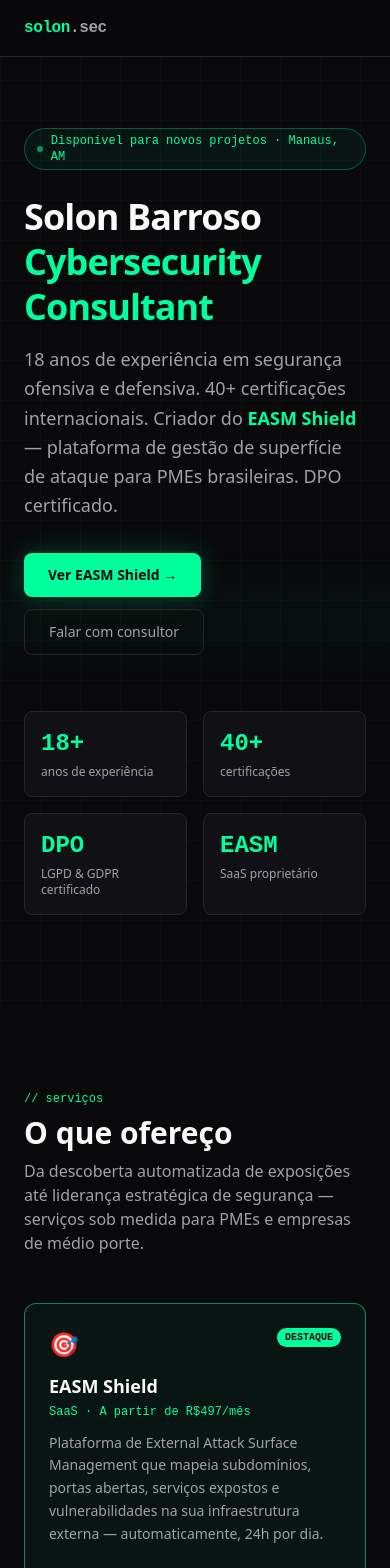
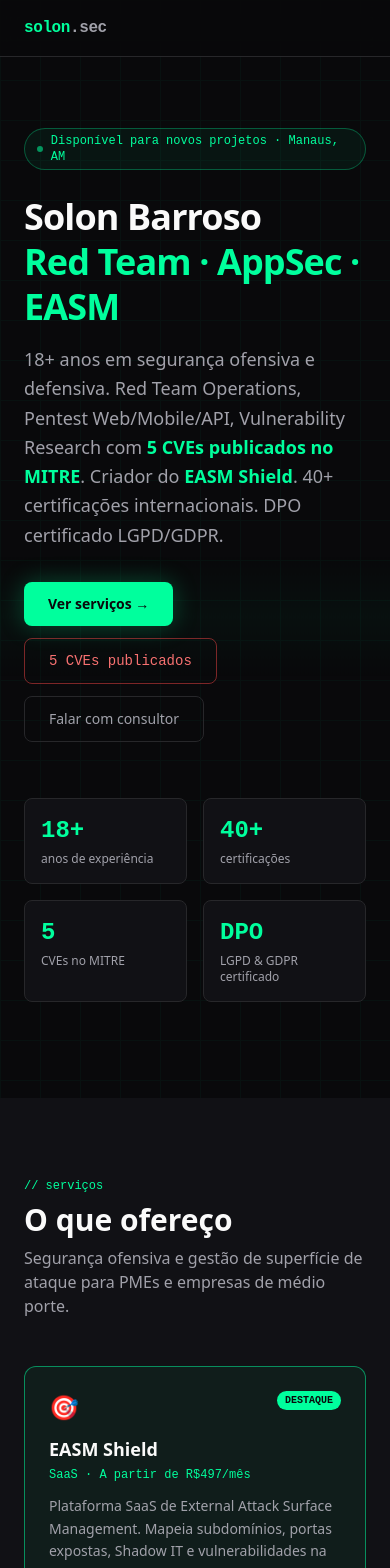
Before and after one commit to solonbarroso/solon-portfolio, a Next.js app: page / in a window 390 px wide. Shown: the top 1568 px of the page. Built offline with nearby package versions, Linux system fonts and the light colour scheme.

Commit message:
add offensive certs, CVEs section, portfolio links, updated about

```diff
--- a/src/app/page.tsx
+++ b/src/app/page.tsx
@@ -2,12 +2,70 @@
 
 import { useState } from 'react'
 
-const CERTS = [
-  'CYSA+', 'SEC+', 'DPO', 'LGPD', 'GDPR', 'CCSA',
-  'MCRTA', 'MCBTA', 'EHE', 'PTE', 'CFF', 'CSF',
-  'ISMF', 'ISFS', 'ISRMF', 'NSE1', 'NSE2', 'LPI',
-  'MCASEA', 'MCSA', 'MCITP', 'MCTS', 'MCP', 'MCT',
-  'ITIL', 'CSAP',
+const CERTS_OFFENSIVE = [
+  'CAPenX', 'CNPen', 'CAPen', 'CMPen',
+  'Web-RTA', 'API-RTA', 'MCRTA', 'CRT-ID', 'CRTA',
+  'CAPT', 'CRTOM', 'EHE', 'PTE',
+]
+
+const CERTS_DEFENSIVE = [
+  'CSAP', 'CySA+', 'Security+', 'CCSA',
+  'Forensics', 'NSE1', 'NSE2',
+]
+
+const CERTS_GOV = [
+  'DPO', 'LGPD', 'GDPR', 'ISO 27001', 'ISO 27005',
+  'ITIL v4', 'Azure Sec Engineer', 'MCSA', 'MCITP', 'LPI Linux',
+]
+
+const CERTS_TENABLE = [
+  'Tenable EASM SE', 'Tenable EASM Sales', 'Nessus Expert SE',
+  'Tenable Cloud SE', 'Tenable Vuln SE', 'Tenable OT SE',
+  'Tenable Identity SE', 'Tenable Web App Scanning',
+  'Tenable One SE', 'CASA API Security',
+]
+
+const CVES = [
+  {
+    id: 'CVE-2025-63947',
+    type: 'SQL Injection',
+    target: 'phpMsAdmin v2.2',
+    severity: 'Critical',
+    desc: 'Stacked query SQL injection via database_mode.php — permite execução arbitrária de comandos no banco de dados sem sanitização.',
+    url: 'https://github.com/solonbarroso/vulnerability-research/blob/main/advisories/phpMsAdmin/CVE-2025-63947.md',
+  },
+  {
+    id: 'CVE-2025-63948',
+    type: 'Reflected XSS',
+    target: 'phpMsAdmin v2.2',
+    severity: 'High',
+    desc: 'Cross-Site Scripting refletido via parâmetro dbname — execução de JavaScript arbitrário no contexto da sessão administrativa.',
+    url: 'https://github.com/solonbarroso/vulnerability-research/blob/main/advisories/phpMsAdmin/CVE-2025-63948.md',
+  },
+  {
+    id: 'CVE-2025-63949',
+    type: 'Reflected XSS',
+    target: 'yohanawi Hotel Management System',
+    severity: 'High',
+    desc: 'XSS refletido em múltiplos arquivos (room.php, bills.php, new_client.php +8) — parâmetros GET sem sanitização em toda a aplicação.',
+    url: 'https://github.com/solonbarroso/vulnerability-research/blob/main/advisories/Hotel-Management-System/CVE-2025-63949.md',
+  },
+  {
+    id: 'CVE-2025-63950',
+    type: 'Insecure Deserialization',
+    target: 'Twittodon',
+    severity: 'Critical',
+    desc: 'PHP Object Injection via download.php — parâmetro obj deserializado sem validação permite injeção de objetos arbitrários.',
+    url: 'https://github.com/solonbarroso/vulnerability-research/blob/main/advisories/Twittodon/CVE-2025-63950.md',
+  },
+  {
+    id: 'CVE-2025-63951',
+    type: 'Insecure Deserialization',
+    target: 'RPi-Jukebox-RFID',
+    severity: 'Critical',
+    desc: 'PHP Object Injection via rss-mp3.php — parâmetro rss exposto a deserialização não autenticada com acesso a operações de sistema de arquivos.',
+    url: 'https://github.com/solonbarroso/vulnerability-research/blob/main/advisories/RPi-Jukebox-RFID/CVE-2025-63951.md',
+  },
 ]
 
 const SERVICES = [
@@ -15,16 +73,16 @@ const SERVICES = [
     icon: '🎯',
     title: 'EASM Shield',
     tag: 'SaaS · A partir de R$497/mês',
-    desc: 'Plataforma de External Attack Surface Management que mapeia subdomínios, portas abertas, serviços expostos e vulnerabilidades na sua infraestrutura externa — automaticamente, 24h por dia.',
+    desc: 'Plataforma SaaS de External Attack Surface Management. Mapeia subdomínios, portas expostas, Shadow IT e vulnerabilidades na sua infraestrutura externa — automaticamente, 24h.',
     cta: 'Ver demonstração',
     href: '#easm',
     highlight: true,
   },
   {
     icon: '🔴',
-    title: 'Pentest por Contrato',
+    title: 'Red Team / Pentest',
     tag: 'A partir de R$5.000 / escopo',
-    desc: 'Teste de invasão estruturado com escopo definido, relatório executivo e técnico, e validação de remediação. Web, API, infraestrutura e cloud.',
+    desc: 'Operações de Red Team com TTPs reais (MITRE ATT&CK), exploração de Active Directory, movimentação lateral e exfiltração. Pentest web, mobile, API e infraestrutura com relatório executivo e técnico.',
     cta: 'Solicitar proposta',
     href: '#contact',
     highlight: false,
@@ -33,30 +91,26 @@ const SERVICES = [
     icon: '🛡️',
     title: 'vCISO Mensal',
     tag: 'Retainer a partir de R$3.000/mês',
-    desc: 'Chief Information Security Officer fracional. Estratégia de segurança, gestão de riscos, políticas, relatórios para diretoria e supervisão de compliance — sem contratar um CISO full-time.',
+    desc: 'Chief Information Security Officer fracional. Estratégia, gestão de riscos, políticas, Detection Engineering e relatórios para diretoria — sem contratar um CISO full-time.',
     cta: 'Conhecer o serviço',
     href: '#contact',
     highlight: false,
   },
   {
     icon: '📋',
-    title: 'Consultoria LGPD / DPO',
+    title: 'LGPD / DPO',
     tag: 'Projeto ou retainer',
-    desc: 'Adequação à LGPD com diagnóstico, mapeamento de dados, criação de políticas, treinamento de equipes e atuação como DPO (Encarregado de Dados) externo.',
+    desc: 'Adequação à LGPD com diagnóstico, mapeamento de dados, criação de políticas e atuação como DPO (Encarregado de Dados) externo. Certificado LGPD + GDPR.',
     cta: 'Falar sobre LGPD',
     href: '#contact',
     highlight: false,
   },
 ]
 
-const STACK = [
-  { label: 'SIEM', items: 'Splunk · Wazuh · Elastic' },
-  { label: 'EDR', items: 'CrowdStrike · CarbonBlack' },
-  { label: 'Scan', items: 'subfinder · naabu · nuclei · nmap · httpx' },
-  { label: 'Cloud', items: 'AWS · Azure · GCP Security' },
-  { label: 'Compliance', items: 'LGPD · GDPR · ISO 27001 · NIST' },
-  { label: 'AppSec', items: 'OWASP · Burp Suite · DAST · SAST' },
-]
+const SEVERITY_COLOR: Record<string, string> = {
+  Critical: 'text-red-400 border-red-400/30 bg-red-400/5',
+  High: 'text-orange-400 border-orange-400/30 bg-orange-400/5',
+}
 
 export default function Home() {
   const [form, setForm] = useState({ name: '', email: '', company: '', message: '' })
@@ -84,6 +138,7 @@ export default function Home() {
           <div className="hidden sm:flex items-center gap-6 text-sm text-textSub">
             <a href="#services" className="hover:text-brand transition-colors">Serviços</a>
             <a href="#easm"     className="hover:text-brand transition-colors">EASM Shield</a>
+            <a href="#cves"     className="hover:text-brand transition-colors">CVEs</a>
             <a href="#about"    className="hover:text-brand transition-colors">Sobre</a>
             <a href="#contact"
                className="px-4 py-1.5 rounded border border-brand text-brand text-xs font-mono
@@ -96,10 +151,8 @@ export default function Home() {
 
       {/* ── HERO ── */}
       <section className="relative pt-32 pb-24 px-6 overflow-hidden">
-        {/* grid background */}
         <div className="absolute inset-0 opacity-[0.03]"
              style={{ backgroundImage: 'linear-gradient(#00ff9d 1px,transparent 1px),linear-gradient(90deg,#00ff9d 1px,transparent 1px)', backgroundSize: '40px 40px' }} />
-        {/* scan line */}
         <div className="scan-line absolute inset-0 pointer-events-none h-32 w-full" />
 
         <div className="relative max-w-5xl mx-auto">
@@ -110,21 +163,27 @@ export default function Home() {
 
           <h1 className="text-4xl sm:text-5xl font-bold tracking-tight leading-tight mb-4">
             Solon Barroso
-            <span className="block text-brand">Cybersecurity Consultant</span>
+            <span className="block text-brand">Red Team · AppSec · EASM</span>
           </h1>
 
           <p className="text-textSub text-lg max-w-2xl mb-8 leading-relaxed">
-            18 anos de experiência em segurança ofensiva e defensiva.
-            40+ certificações internacionais. Criador do{' '}
-            <span className="text-brand font-semibold">EASM Shield</span> — plataforma de
-            gestão de superfície de ataque para PMEs brasileiras. DPO certificado.
+            18+ anos em segurança ofensiva e defensiva. Red Team Operations, Pentest Web/Mobile/API,
+            Vulnerability Research com{' '}
+            <span className="text-brand font-semibold">5 CVEs publicados no MITRE</span>.
+            Criador do <span className="text-brand font-semibold">EASM Shield</span>.
+            40+ certificações internacionais. DPO certificado LGPD/GDPR.
           </p>
 
           <div className="flex flex-wrap gap-3">
-            <a href="#easm"
+            <a href="#services"
                className="px-6 py-3 bg-brand text-bg font-bold rounded-lg hover:bg-brandDim
                           transition-all brand-glow text-sm">
-              Ver EASM Shield →
+              Ver serviços →
+            </a>
+            <a href="#cves"
+               className="px-6 py-3 border border-red-500/50 text-red-400 rounded-lg
+                          hover:border-red-400 hover:bg-red-400/5 transition-all text-sm font-mono">
+              5 CVEs publicados
             </a>
             <a href="#contact"
                className="px-6 py-3 border border-border text-textSub rounded-lg
@@ -133,13 +192,12 @@ export default function Home() {
             </a>
           </div>
 
-          {/* stats row */}
           <div className="mt-14 grid grid-cols-2 sm:grid-cols-4 gap-4">
             {[
               { value: '18+', label: 'anos de experiência' },
               { value: '40+', label: 'certificações' },
+              { value: '5',   label: 'CVEs no MITRE' },
               { value: 'DPO', label: 'LGPD & GDPR certificado' },
-              { value: 'EASM', label: 'SaaS proprietário' },
             ].map(s => (
               <div key={s.label} className="p-4 rounded-lg border border-border bg-surface">
                 <div className="text-2xl font-bold text-brand font-mono">{s.value}</div>
@@ -151,14 +209,13 @@ export default function Home() {
       </section>
 
       {/* ── SERVICES ── */}
-      <section id="services" className="py-20 px-6">
+      <section id="services" className="py-20 px-6 bg-surface">
         <div className="max-w-5xl mx-auto">
           <div className="mb-12">
             <p className="text-brand text-xs font-mono mb-2">// serviços</p>
             <h2 className="text-3xl font-bold">O que ofereço</h2>
             <p className="text-textSub mt-2 max-w-xl">
-              Da descoberta automatizada de exposições até liderança estratégica de segurança —
-              serviços sob medida para PMEs e empresas de médio porte.
+              Segurança ofensiva e gestão de superfície de ataque para PMEs e empresas de médio porte.
             </p>
           </div>
 
@@ -168,7 +225,7 @@ export default function Home() {
                    className={`p-6 rounded-xl border transition-all group
                      ${s.highlight
                        ? 'border-brand/50 bg-brand/5 hover:bg-brand/10'
-                       : 'border-border bg-surface hover:border-brand/30'}`}>
+                       : 'border-border bg-bg hover:border-brand/30'}`}>
                 <div className="flex items-start justify-between mb-3">
                   <span className="text-2xl">{s.icon}</span>
                   {s.highlight && (
@@ -192,25 +249,23 @@ export default function Home() {
       </section>
 
       {/* ── EASM SHIELD ── */}
-      <section id="easm" className="py-20 px-6 bg-surface">
+      <section id="easm" className="py-20 px-6">
         <div className="max-w-5xl mx-auto">
           <p className="text-brand text-xs font-mono mb-2">// produto</p>
           <h2 className="text-3xl font-bold mb-4">EASM Shield</h2>
           <p className="text-textSub max-w-2xl mb-10 leading-relaxed">
-            Plataforma SaaS de External Attack Surface Management. Descobre subdomínios,
-            portas abertas, Shadow IT, certificados expirados e vulnerabilidades — de forma
-            automática, contínua e sem agente na sua infraestrutura.
+            Plataforma SaaS de External Attack Surface Management desenvolvida com as mesmas
+            ferramentas usadas em operações reais de Red Team — subfinder, nuclei, naabu, httpx, nmap.
           </p>
 
-          {/* pipeline steps */}
           <div className="grid sm:grid-cols-4 gap-3 mb-10">
             {[
-              { n: '01', title: 'Descoberta Passiva', desc: 'subfinder + tlsx + dnsx — mapeia toda superfície externa' },
-              { n: '02', title: 'Port Scan',          desc: 'naabu top-1000 portas — identifica serviços expostos' },
-              { n: '03', title: 'Fingerprint',        desc: 'httpx + nmap — stack tecnológico e banners de serviço' },
-              { n: '04', title: 'Risk Engine',        desc: 'nuclei — takeovers, exposures, vulnerabilidades reais' },
+              { n: '01', title: 'Descoberta Passiva', desc: 'subfinder + tlsx + dnsx — mapeia toda superfície externa e Shadow IT' },
+              { n: '02', title: 'Port Scan',          desc: 'naabu top-1000 portas — identifica serviços expostos sem alarmar firewalls' },
+              { n: '03', title: 'Fingerprint',        desc: 'httpx + nmap — stack tecnológico, banners e certificados SSL' },
+              { n: '04', title: 'Risk Engine',        desc: 'nuclei — takeovers, exposures, vulns reais com score 0-100' },
             ].map(p => (
-              <div key={p.n} className="p-4 rounded-lg border border-border bg-bg">
+              <div key={p.n} className="p-4 rounded-lg border border-border bg-surface">
                 <div className="text-brand font-mono text-xs mb-2">{p.n}</div>
                 <div className="font-semibold text-sm mb-1">{p.title}</div>
                 <div className="text-textSub text-xs leading-relaxed">{p.desc}</div>
@@ -218,7 +273,6 @@ export default function Home() {
             ))}
           </div>
 
-          {/* pricing */}
           <div className="grid sm:grid-cols-3 gap-4">
             {[
               { name: 'Starter',    price: 'R$497',   period: '/mês', domains: '3 domínios',  scans: 'Scan semanal',  features: ['Dashboard executivo', 'Alertas por email', 'Relatório PDF'] },
@@ -227,8 +281,8 @@ export default function Home() {
             ].map(p => (
               <div key={p.name}
                    className={`p-6 rounded-xl border
-                     ${p.highlight ? 'border-brand bg-brand/5' : 'border-border bg-surface2'}`}>
-                {p.highlight && (
+                     ${(p as any).highlight ? 'border-brand bg-brand/5' : 'border-border bg-surface'}`}>
+                {(p as any).highlight && (
                   <div className="text-[10px] font-mono text-brand font-bold mb-3">★ MAIS POPULAR</div>
                 )}
                 <div className="text-xl font-bold mb-1">{p.name}</div>
@@ -245,7 +299,7 @@ export default function Home() {
                 </ul>
                 <a href="#contact"
                    className={`block text-center py-2.5 rounded-lg text-sm font-medium transition-all
-                     ${p.highlight
+                     ${(p as any).highlight
                        ? 'bg-brand text-bg hover:bg-brandDim'
                        : 'border border-border text-textSub hover:border-brand hover:text-brand'}`}>
                   Começar agora
@@ -256,34 +310,115 @@ export default function Home() {
         </div>
       </section>
 
+      {/* ── CVEs ── */}
+      <section id="cves" className="py-20 px-6 bg-surface">
+        <div className="max-w-5xl mx-auto">
+          <p className="text-brand text-xs font-mono mb-2">// vulnerability research</p>
+          <h2 className="text-3xl font-bold mb-3">5 CVEs publicados no MITRE</h2>
+          <p className="text-textSub mb-10 max-w-2xl">
+            Pesquisador independente de vulnerabilidades. CVEs registrados e publicados no
+            National Vulnerability Database (NVD/MITRE) em 2025.
+          </p>
+
+          <div className="space-y-4">
+            {CVES.map(cve => (
+              <div key={cve.id}
+                   className="p-5 rounded-xl border border-border bg-bg hover:border-red-400/30 transition-all group">
+                <div className="flex flex-wrap items-start gap-3 mb-2">
+                  <a href={cve.url} target="_blank" rel="noopener noreferrer"
+                     className="font-mono font-bold text-brand hover:underline text-sm">
+                    {cve.id}
+                  </a>
+                  <span className={`text-[10px] font-mono px-2 py-0.5 rounded border font-bold ${SEVERITY_COLOR[cve.severity]}`}>
+                    {cve.severity}
+                  </span>
+                  <span className="text-[10px] font-mono px-2 py-0.5 rounded border border-border text-textSub">
+                    {cve.type}
+                  </span>
+                  <span className="text-xs text-muted font-mono">{cve.target}</span>
+                </div>
+                <p className="text-sm text-textSub leading-relaxed">{cve.desc}</p>
+                <a href={cve.url} target="_blank" rel="noopener noreferrer"
+                   className="text-xs text-muted hover:text-brand transition-colors mt-2 inline-block font-mono">
+                  Ver advisory completo →
+                </a>
+              </div>
+            ))}
+          </div>
+
+          <div className="mt-6 p-4 rounded-lg border border-border bg-bg/50 flex flex-wrap gap-4 text-sm">
+            <a href="https://github.com/solonbarroso/vulnerability-research"
+               target="_blank" rel="noopener noreferrer"
+               className="text-textSub hover:text-brand transition-colors font-mono">
+              GitHub Research →
+            </a>
+            <a href="https://www.credly.com/users/solon-da-silva"
+               target="_blank" rel="noopener noreferrer"
+               className="text-textSub hover:text-brand transition-colors font-mono">
+              Credly Badges →
+            </a>
+            <a href="https://tryhackme.com/p/solonbarroso"
+               target="_blank" rel="noopener noreferrer"
+               className="text-textSub hover:text-brand transition-colors font-mono">
+              TryHackMe →
+            </a>
+            <a href="https://app.hackthebox.com/users/412815"
+               target="_blank" rel="noopener noreferrer"
+               className="text-textSub hover:text-brand transition-colors font-mono">
+              HackTheBox →
+            </a>
+            <a href="https://www.credential.net/profile/solonbarrosodasilva16926/wallet"
+               target="_blank" rel="noopener noreferrer"
+               className="text-textSub hover:text-brand transition-colors font-mono">
+              Credential.net →
+            </a>
+          </div>
+        </div>
+      </section>
+
       {/* ── ABOUT ── */}
       <section id="about" className="py-20 px-6">
         <div className="max-w-5xl mx-auto">
           <p className="text-brand text-xs font-mono mb-2">// sobre</p>
-          <h2 className="text-3xl font-bold mb-8">18 anos protegendo infraestruturas</h2>
+          <h2 className="text-3xl font-bold mb-8">Segurança ofensiva é o foco principal</h2>
 
-          <div className="grid sm:grid-cols-2 gap-10">
+          <div className="grid sm:grid-cols-2 gap-10 mb-12">
             <div>
               <p className="text-textSub leading-relaxed mb-4">
                 Tecnólogo em Redes de Computadores com MBA em Gestão da Segurança da Informação
-                e pós-graduação em Ethical Hacking, Forense Computacional e Segurança de Redes.
+                e pós-graduações em Ethical Hacking, Forense Computacional e Segurança de Redes.
+                Mais de 18 anos de trajetória em TI.
               </p>
               <p className="text-textSub leading-relaxed mb-4">
-                Atuei em Blue Team, SOC, AppSec e SecOps. Trabalho com SIEM, EDR e resposta a
-                incidentes no dia a dia — o que me permite combinar visão ofensiva e defensiva
-                em cada consultoria.
+                <span className="text-text font-semibold">Segurança ofensiva é o foco central</span> —
+                Red Team Operations com TTPs reais (MITRE ATT&CK), exploração de Active Directory,
+                Red Team Infrastructure (C2, redirectors, OPSEC), Pentest Web, Mobile e API.
+                Pesquisador com 5 CVEs publicados no MITRE.
+              </p>
+              <p className="text-textSub leading-relaxed mb-4">
+                Do lado defensivo: Detection Engineering, Threat Hunting, criação de regras
+                customizadas para SIEM/EDR e resposta a incidentes — o conhecimento ofensivo
+                aplicado diretamente na construção de barreiras de defesa.
               </p>
               <p className="text-textSub leading-relaxed">
                 Baseado em <span className="text-text font-medium">Manaus, AM</span>, atendo
-                empresas em todo o Brasil de forma remota e na região Norte presencialmente.
+                empresas em todo o Brasil remotamente e na região Norte presencialmente.
               </p>
             </div>
 
-            {/* tech stack */}
-            <div className="space-y-3">
-              {STACK.map(s => (
+            {/* specialties */}
+            <div className="space-y-4">
+              {[
+                { label: '⚔️ Ofensiva', items: 'Red Team Ops · AD Exploitation · Lateral Movement · Persistence · Exfiltration' },
+                { label: '🌐 Web / API / Mobile', items: 'RCE · SQLi · XXE · Deserialization · OAuth/JWT · SSRF · Bypass WAF' },
+                { label: '☁️ Cloud Red Team', items: 'AWS (S3, EC2, IAM) · Azure · GCP · Multi-Cloud (MCRTA)' },
+                { label: '🏗️ Red Team Infra', items: 'C2 Setup · Redirectors · Phishing · OPSEC · Cloud Automation' },
+                { label: '🔬 AppSec / DevSecOps', items: 'SAST/DAST/IAST · Semgrep · Tenable · Shift Left · CI/CD' },
+                { label: '🛡️ Detection Engineering', items: 'Regras SIEM (Splunk, Wazuh, Elastic) · Threat Hunting · MITRE ATT&CK' },
+                { label: '📊 SIEM / EDR', items: 'Splunk · Wazuh · Elastic · CrowdStrike · CarbonBlack' },
+              ].map(s => (
                 <div key={s.label} className="flex gap-3 items-start">
-                  <span className="text-xs font-mono text-brand w-20 shrink-0 pt-0.5">{s.label}</span>
+                  <span className="text-xs font-mono text-brand w-36 shrink-0 pt-0.5">{s.label}</span>
                   <span className="text-sm text-textSub">{s.items}</span>
                 </div>
               ))}
@@ -291,12 +426,38 @@ export default function Home() {
           </div>
 
           {/* cert wall */}
-          <div className="mt-12">
-            <p className="text-xs font-mono text-muted mb-4">certificações</p>
-            <div className="flex flex-wrap gap-2">
-              {CERTS.map(c => (
-                <span key={c} className="cert-badge">{c}</span>
-              ))}
+          <div className="space-y-5">
+            <div>
+              <p className="text-xs font-mono text-red-400 mb-3">⚔️ ofensiva</p>
+              <div className="flex flex-wrap gap-2">
+                {CERTS_OFFENSIVE.map(c => (
+                  <span key={c} className="text-xs font-mono px-2 py-1 rounded border border-red-400/30 text-red-400 bg-red-400/5">{c}</span>
+                ))}
+              </div>
+            </div>
+            <div>
+              <p className="text-xs font-mono text-blue-400 mb-3">🛡️ defesa</p>
+              <div className="flex flex-wrap gap-2">
+                {CERTS_DEFENSIVE.map(c => (
+                  <span key={c} className="text-xs font-mono px-2 py-1 rounded border border-blue-400/30 text-blue-400 bg-blue-400/5">{c}</span>
+                ))}
+              </div>
+            </div>
+            <div>
+              <p className="text-xs font-mono text-yellow-400 mb-3">📋 tech & governança</p>
+              <div className="flex flex-wrap gap-2">
+                {CERTS_GOV.map(c => (
+                  <span key={c} className="text-xs font-mono px-2 py-1 rounded border border-yellow-400/30 text-yellow-400 bg-yellow-400/5">{c}</span>
+                ))}
+              </div>
+            </div>
+            <div>
+              <p className="text-xs font-mono text-brand mb-3">🔍 tenable</p>
+              <div className="flex flex-wrap gap-2">
+                {CERTS_TENABLE.map(c => (
+                  <span key={c} className="cert-badge">{c}</span>
+                ))}
+              </div>
             </div>
           </div>
         </div>
@@ -334,7 +495,7 @@ export default function Home() {
                     placeholder="Seu nome" />
                 </div>
                 <div>
-                  <label className="text-xs text-muted font-mono mb-1 block">Email corporativo *</label>
+                  <label className="text-xs text-muted font-mono mb-1 block">Email *</label>
                   <input required type="email"
                     value={form.email}
                     onChange={e => setForm(f => ({ ...f, email: e.target.value }))}
@@ -373,13 +534,12 @@ export default function Home() {
           <div className="mt-8 pt-8 border-t border-border flex flex-wrap gap-6 text-sm text-textSub">
             <a href="https://www.linkedin.com/in/solon-barroso-da-silva-28400543/"
                target="_blank" rel="noopener noreferrer"
-               className="hover:text-brand transition-colors">
-              LinkedIn ↗
-            </a>
+               className="hover:text-brand transition-colors">LinkedIn ↗</a>
+            <a href="https://github.com/solonbarroso"
+               target="_blank" rel="noopener noreferrer"
+               className="hover:text-brand transition-colors">GitHub ↗</a>
             <a href="mailto:barrososolon@gmail.com"
-               className="hover:text-brand transition-colors">
-              barrososolon@gmail.com
-            </a>
+               className="hover:text-brand transition-colors">barrososolon@gmail.com</a>
             <span>Manaus, AM · Brasil</span>
           </div>
         </div>
@@ -392,7 +552,7 @@ export default function Home() {
             solon<span className="text-brand">.sec</span> — Solon Barroso da Silva
           </span>
           <span className="text-xs text-muted">
-            Consultor de Cibersegurança · Manaus, AM, Brasil
+            Red Team · AppSec · EASM · Manaus, AM, Brasil
           </span>
         </div>
       </footer>
```
